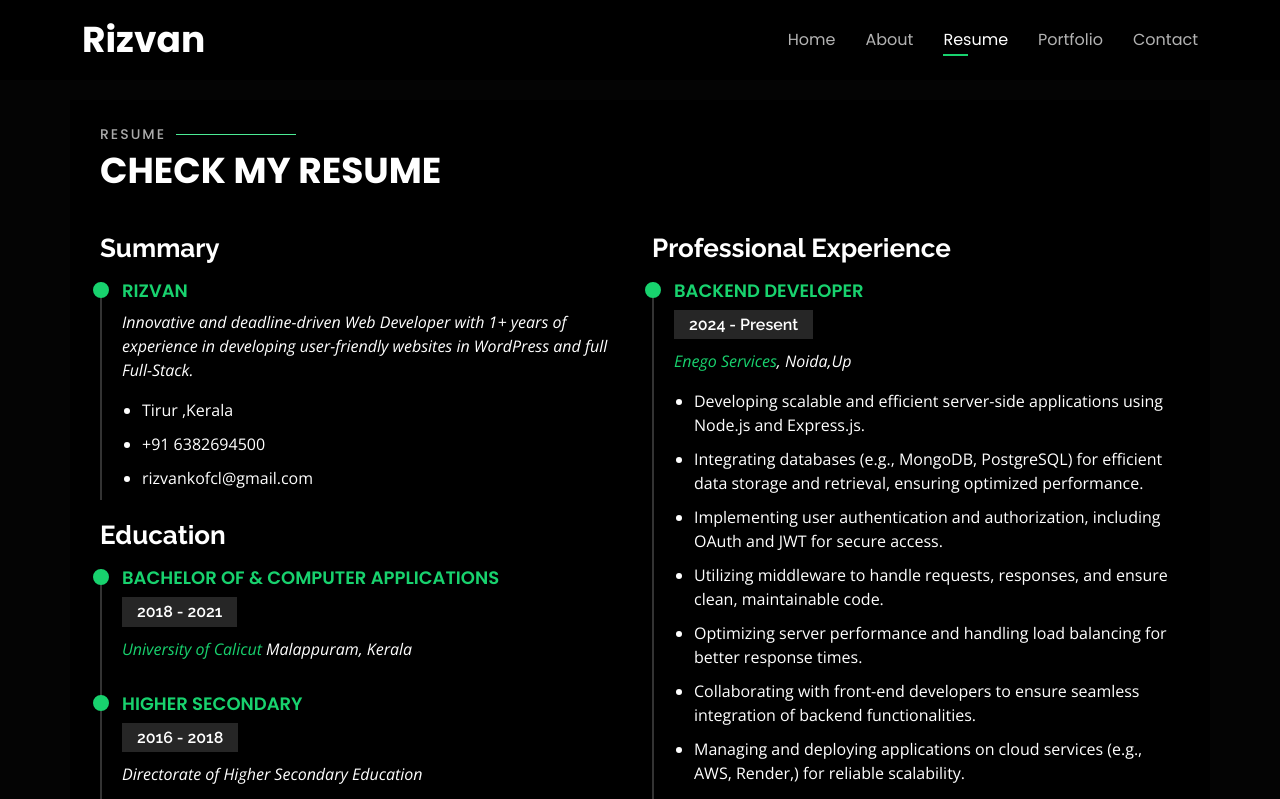
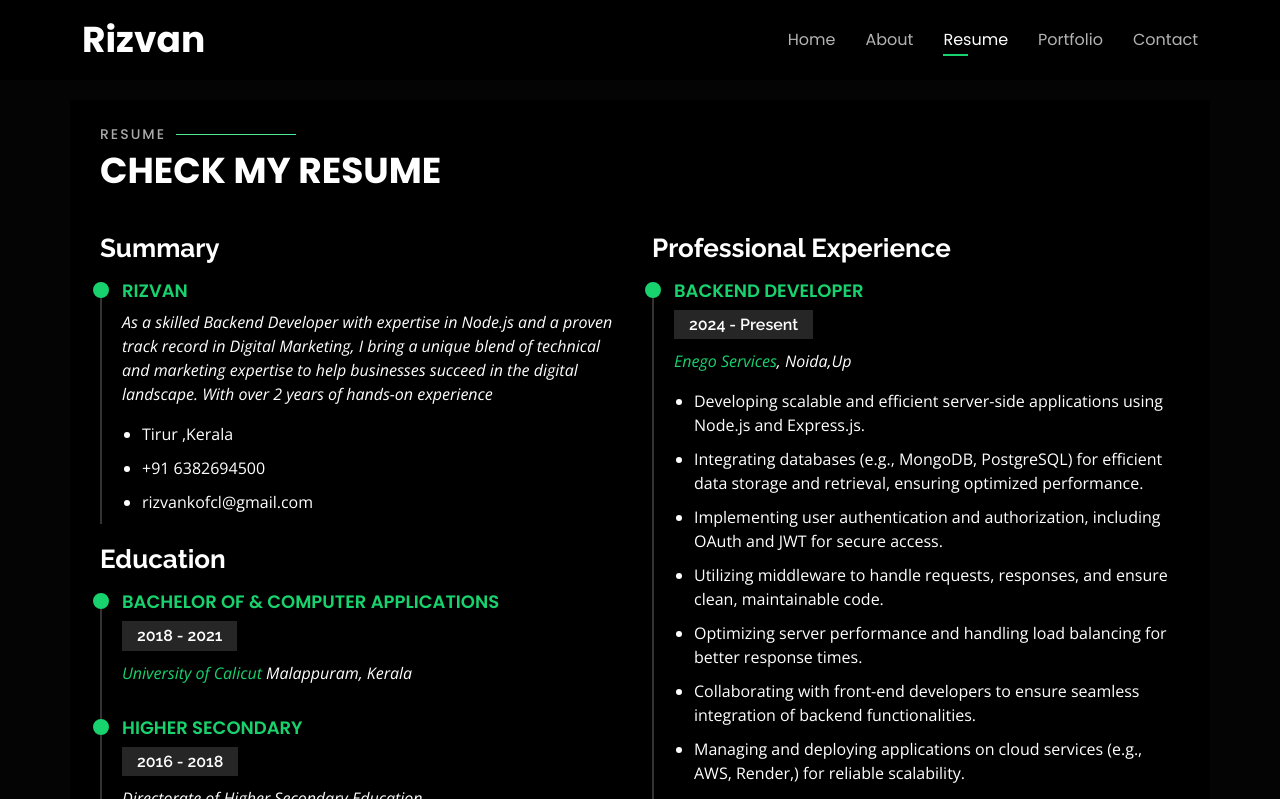
Before and after one commit to MRizvank/MRizvank.github.io, a plain HTML site: page index.html in a window 1280 px wide. Both pictures are taken after a click on the link "Resume". Shown: the top 799 px of the page. Drawn offline with nearby package versions, Linux system fonts and the light colour scheme.

Commit message:
Update index.html

```diff
--- a/index.html
+++ b/index.html
@@ -334,7 +334,7 @@ Bootstrap, DOM manipulation, and SQL/NOSQL databases.
           <h3 class="resume-title">Summary</h3>
           <div class="resume-item pb-0">
             <h4>Rizvan </h4>
-            <p><em>Innovative and deadline-driven Web Developer with 1+ years of experience in developing user-friendly websites in WordPress and full Full-Stack.</em></p>
+            <p><em>As a skilled Backend Developer with expertise in Node.js and a proven track record in Digital Marketing, I bring a unique blend of technical and marketing expertise to help businesses succeed in the digital landscape. With over 2 years of hands-on experience </em></p>
             <p>
             <ul>
               <li>Tirur ,Kerala</li>
```
